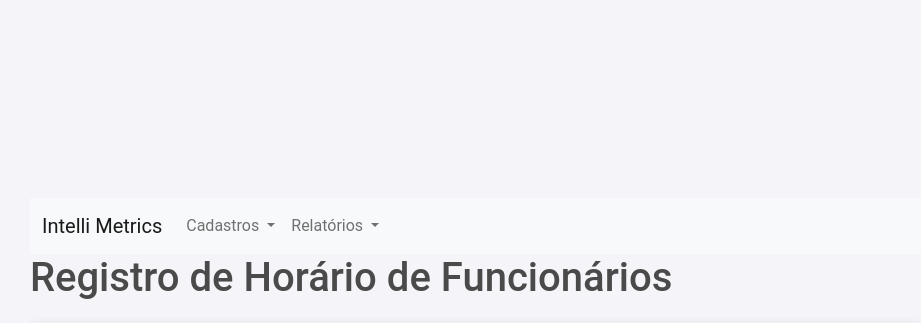
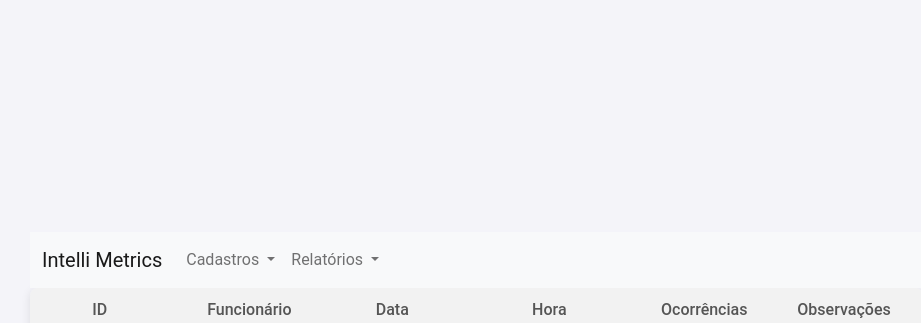
Before and after one commit to rodrigomfernandes1012/ponto, a Flask app: page /rel_ponto in a window 1280 px wide. Shown: the top 323 px of the page, without its empty margins (52-973 px from the left). Run offline with Flask 3, Linux system fonts and the light colour scheme; tables that the repository leaves empty or names only in its code hold one stand-in row (values such as "Sample post"); data that the repository does not hold is empty; some libraries are stand-ins or nearby versions.

Commit message:
Add files via upload

```diff
--- a/templates/rel_ponto.html
+++ b/templates/rel_ponto.html
@@ -81,7 +81,7 @@
 {% endblock %}
 
 {% block body %}
-    <h1>Registro de Horário de Funcionários</h1>
+
     <table>
         <thead>
             <tr>
```
